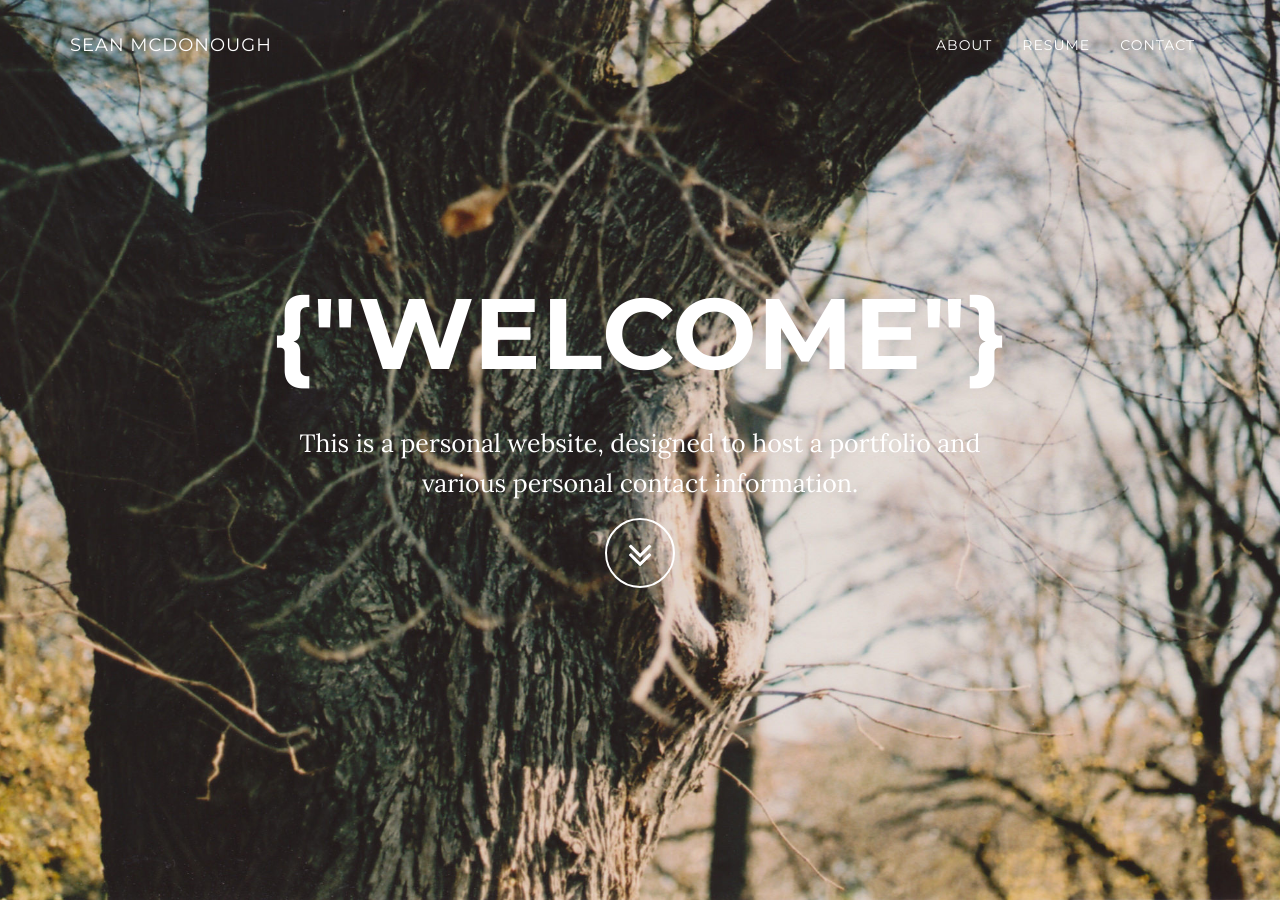
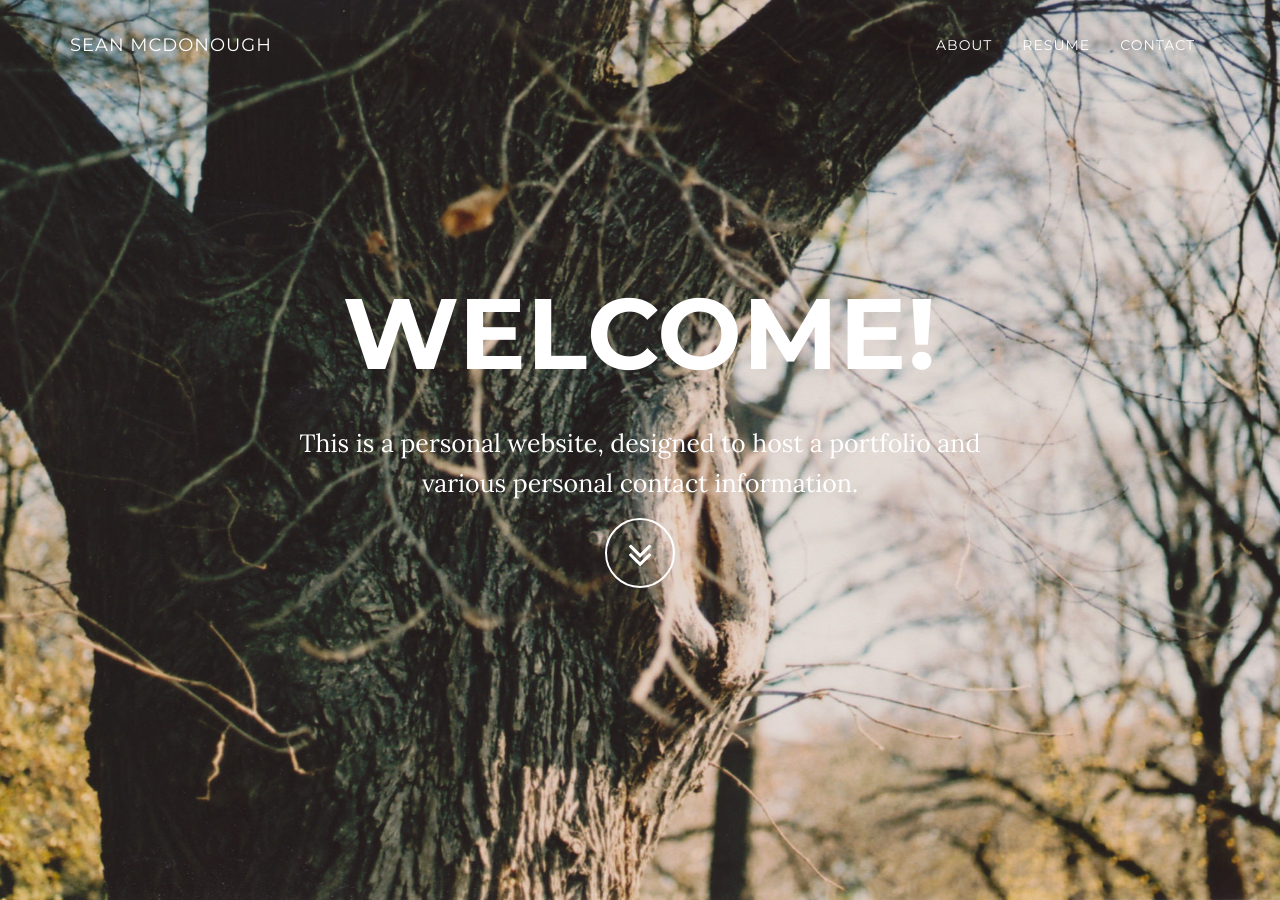
Before and after one commit to seanmmcd/seanmmcd.github.io, a Jekyll site: the page built from index.html, in a window 1280 px wide and 900 px high. Built offline with Jekyll 4.4.1, drawn with Linux system fonts in a browser that asks for light colours.

Commit message:
Box removed, added about, changed title.

```diff
--- a/_includes/header.html
+++ b/_includes/header.html
@@ -4,7 +4,7 @@
             <div class="container">
                 <div class="row">
                     <div class="col-md-8 col-md-offset-2">
-                        <h1 class="brand-heading">{"WELCOME"}</h1>
+                        <h1 class="brand-heading">Welcome!</h1>
                         <p class="intro-text">{{ site.description }}<br>
                         <a href="#about" class="btn btn-circle page-scroll">
                             <i class="fa fa-angle-double-down animated"></i>
```
Also changed, not shown: img/downloads-bg.jpg.
